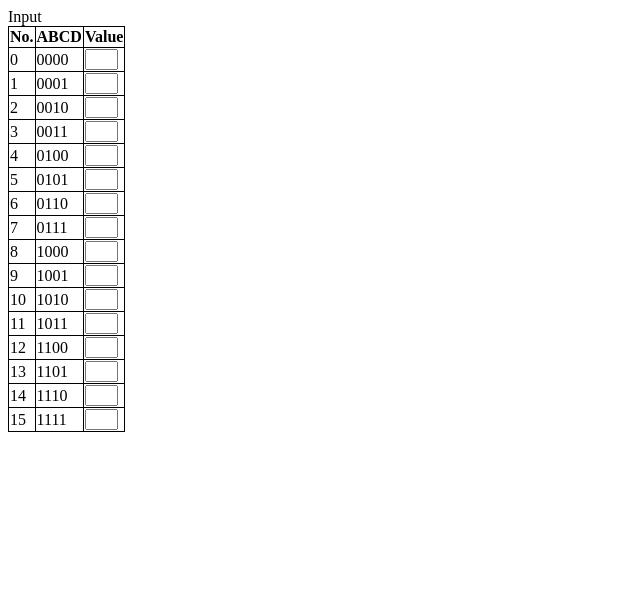
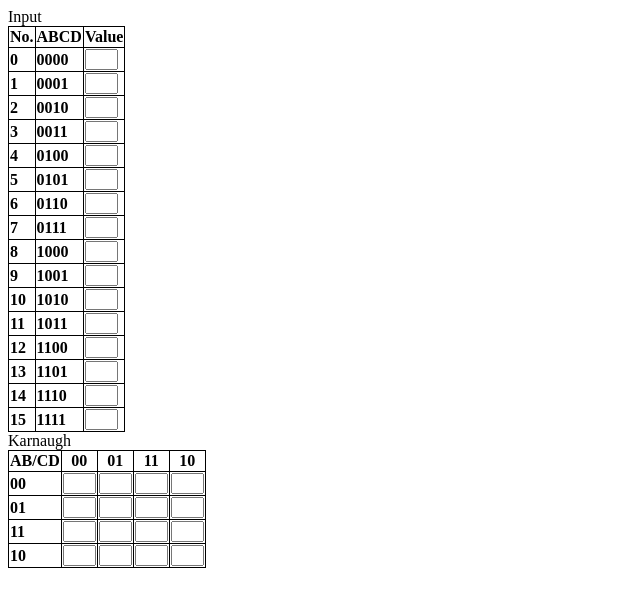
Before and after one commit to mki1967/Karnaugh, a plain HTML site: page table_4.html in a window 1280 px wide. Shown: the whole page, without its empty margins (0-640 px from the left). Drawn offline with Linux system fonts and the light colour scheme.

Commit message:
Karnough 4x4 - basic input

```diff
--- a/script_table_4.js
+++ b/script_table_4.js
@@ -1,28 +1,55 @@
 onload= function(){
     prepareInputTable();
+    prepareKarnaughTable();
     for(var i=0; i<16; i++) {
-	document.querySelector("#input_"+i).addEventListener("input", onInputCallback );
-	document.querySelector("#input_"+i).addEventListener("click", onClickCallback );
+	document.querySelector("#i_"+bin4(i)).addEventListener("input", onInputCallback );
+	document.querySelector("#i_"+bin4(i)).addEventListener("click", onClickCallback );
+	document.querySelector("#K_"+bin4(i)).addEventListener("input", onInputCallback );
+	document.querySelector("#K_"+bin4(i)).addEventListener("click", onClickCallback );
     }
 }
 
+bin4= function( i ){ // for 0<= i<16 returns four-bit binary representation of i
+    return (i+16).toString(2).slice(1);
+}
+
 prepareInputTable= function() {
-    var table = document.getElementById("inputTable");
+    var table = document.getElementById("TableInput");
     for(var i=0 ; i<16; i++) {
 	var row = table.insertRow(1+i);
 	row.id="input"+i;
 	var cell0 = row.insertCell(0);
 	var cell1 = row.insertCell(1);
 	var cell2 = row.insertCell(2);
-	cell0.innerHTML = ""+i;
-	cell1.innerHTML = ""+(i+16).toString(2).slice(1);
-	cell2.innerHTML = '<input id="input_'+i+'" type="text" name="0000" value="" maxlength="1" size="1">';
+	cell0.innerHTML = "<strong>"+i+"</strong>";
+	cell1.innerHTML = "<strong>"+bin4(i)+"</strong>";
+	cell2.innerHTML = '<input id="i_'+bin4(i)+'" type="text" name="0000" value="" maxlength="1" size="1">';
+    }
+}
+
+prepareKarnaughTable= function() {
+    var g = [ '00', '01', '11', '10' ];
+    var table = document.getElementById("TableKarnaugh");
+    for(var ab=0 ; ab<4; ab++) {
+	var row = table.insertRow(1+ab);
+	var cell0 = row.insertCell(0);
+	cell0.innerHTML = "<strong>"+g[ab]+"</strong>";
+	for( cd=0; cd<4; cd++) {
+	    var cell= row.insertCell(1+cd);
+	    cell.innerHTML = '<input id="K_'+g[ab]+g[cd]+'" type="text" name="0000" value="" maxlength="1" size="1">';
+	}
     }
 }
 
 
+
+
 onInputCallback= function( e ) {
-    alert(""+e.target.id+":"+e.target.value)
+    // alert(""+e.target.id+":"+e.target.value)
+    var id=e.target.id.slice(2);
+    var value=e.target.value;
+    document.querySelector("#K_"+id).value=value;
+    document.querySelector("#i_"+id).value=value;
 }
 
 onClickCallback= function( e ) {
--- a/table_4.html
+++ b/table_4.html
@@ -14,9 +14,9 @@
   </head>
 
   <body>
-    <div id="input">
+    <div id="DivInput">
       <caption>Input</caption>
-      <table id="inputTable">
+      <table id="TableInput">
 	<tr>
 	  <th>
 	    No.
@@ -30,7 +30,27 @@
 	</tr>
       </table>
     </div>
-    <div id="Karnaugh">
+    <div id="DivKarnaugh">
+      <caption>Karnaugh</caption>
+      <table id="TableKarnaugh">
+	<tr>
+	  <th>
+	    AB/CD
+	  </th>
+	  <th>
+	    00
+	  </th>
+	  <th>
+	    01
+	  </th>
+	  <th>
+	    11
+	  </th>
+	  <th>
+	    10
+	  </th>
+	</tr>
+      </table>
     </div>
 
   </body>
```
